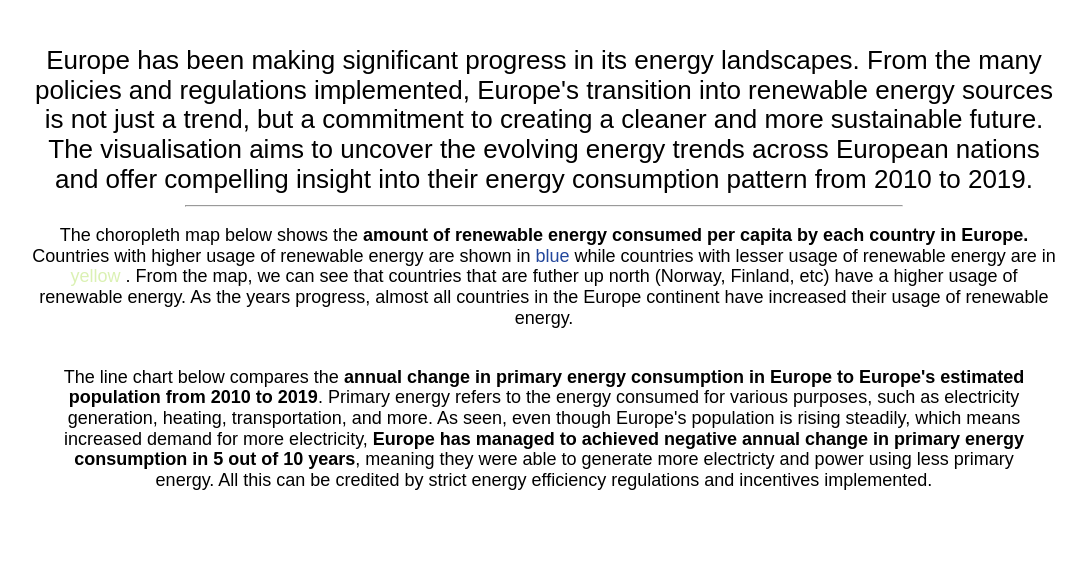
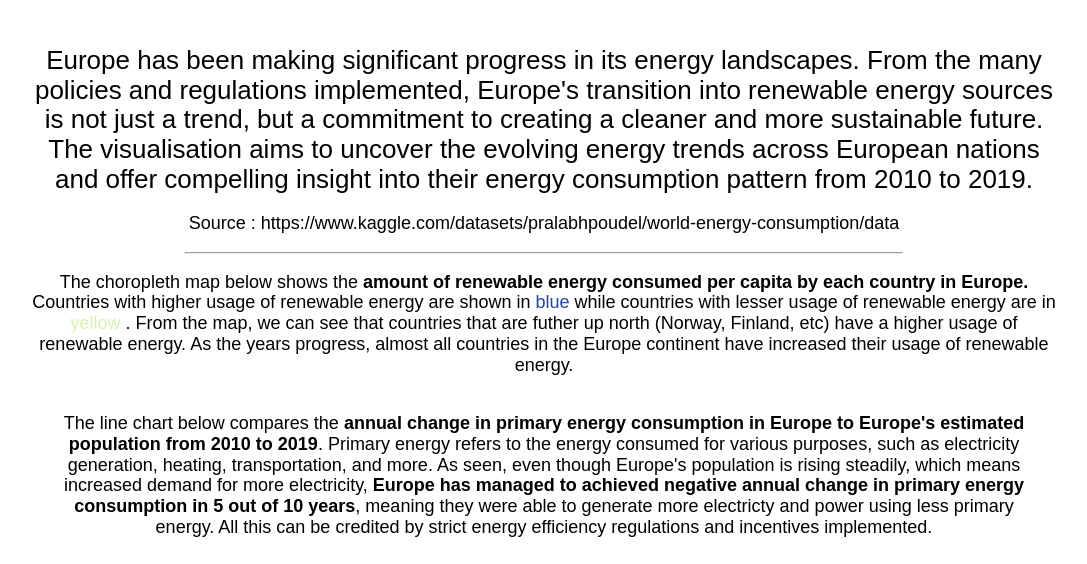
Before and after one commit to Jason1205-ui/dv2, a plain HTML site: page index.html in a window 1280 px wide. Shown: the part 148-712 px from the top of the page, without its empty margins (96-1183 px from the left). Drawn offline with nearby package versions, Linux system fonts and the light colour scheme; a script that the page names is missing.

Commit message:
Update index.html

```diff
--- a/index.html
+++ b/index.html
@@ -50,6 +50,7 @@
       renewable energy sources is not just a trend, but a commitment to creating a cleaner and more sustainable future. The visualisation aims to uncover the evolving energy trends across European nations
         and offer compelling insight into their energy consumption pattern from 2010 to 2019.
     </h2>
+    <p>Source : https://www.kaggle.com/datasets/pralabhpoudel/world-energy-consumption/data</p>
     <hr>
     <p style = "text-align: center;"> The choropleth map below shows the <b>amount of renewable energy consumed per capita by each country
       in Europe.</b> Countries with higher usage of renewable energy are shown in <font color="#23479c">blue </font> while countries with lesser usage of renewable energy are
```
